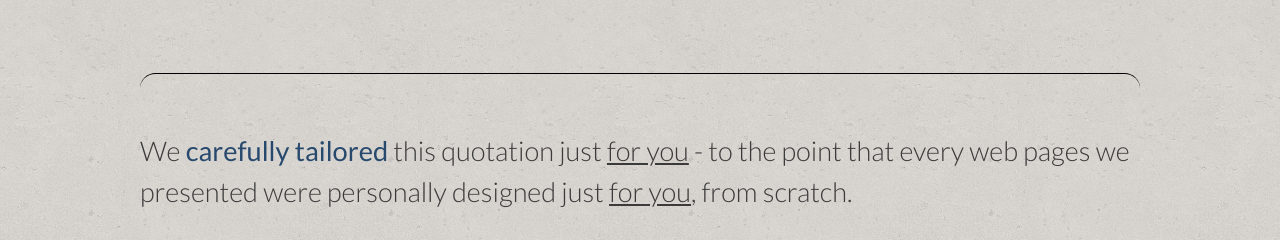
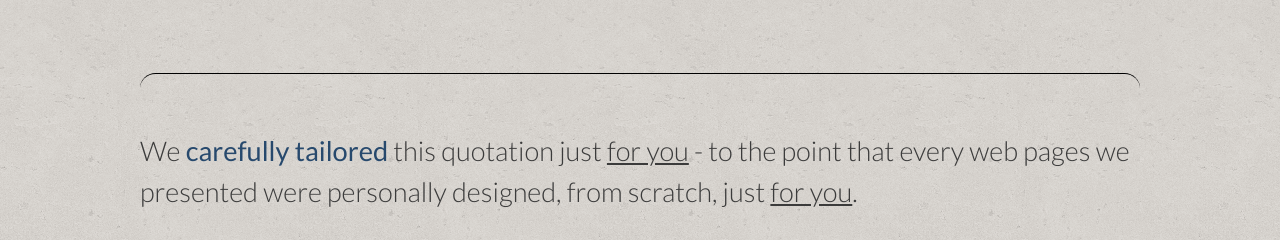
Before and after one commit to twala/quotation, a plain HTML site: page index.html in a window 1280 px wide. Shown: the part 2578-2818 px from the top of the page. Drawn offline with nearby package versions, Linux system fonts and the light colour scheme.

Commit message:
Update index.html

```diff
--- a/index.html
+++ b/index.html
@@ -55,10 +55,6 @@
 			</section>
 
 			<section id="questionnaire">
-
-					<!--<h2 style="text-align: center;">We have made this questionnaire as simple as possible. <br>This is personally made for you so please answer thoroughly.</h2>
-					<br>
-					<hr class="hr1">-->
 				<form action="submit.php" method="post" class="ac-custom ac-checkbox ac-checkmark" autocomplete="off">
 
 					<h1> Multimedia Content</h1>
@@ -165,7 +161,7 @@
 					<div class="closing-notes">
 
 						<p class="twala-texts">
-							We <span class="sp-text">carefully tailored</span> this quotation just <span style="text-decoration: underline;">for you</span> - to the point that every web pages we presented were personally designed just <span style="text-decoration: underline;">for you</span>, from scratch.
+							We <span class="sp-text">carefully tailored</span> this quotation just <span style="text-decoration: underline;">for you</span> - to the point that every web pages we presented were personally designed, from scratch, just <span style="text-decoration: underline;">for you</span>.
 						</p>
 						<p class="twala-texts">
 							By combining your specifications and our in-depth research about <span style="color: #27496d;">Naah!im Bakery</span>, we have arrived to this quotation which has two special <span class="sp-text">classes:</span>
```
